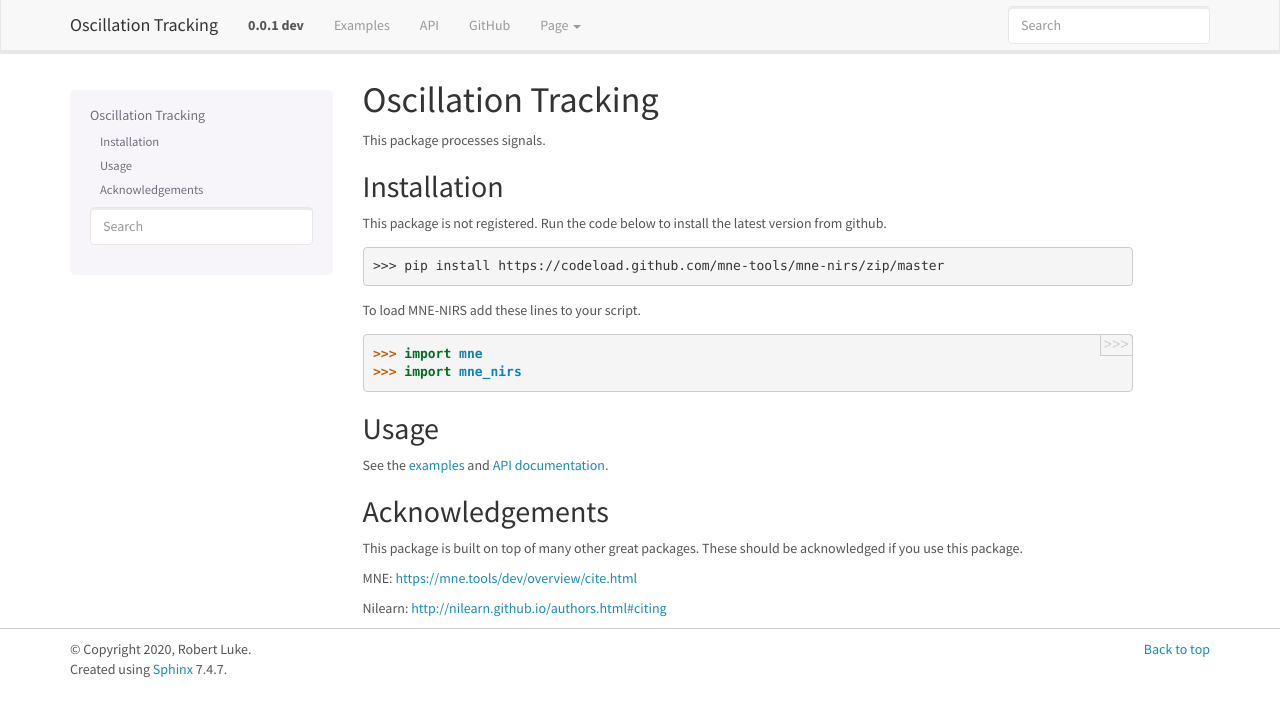
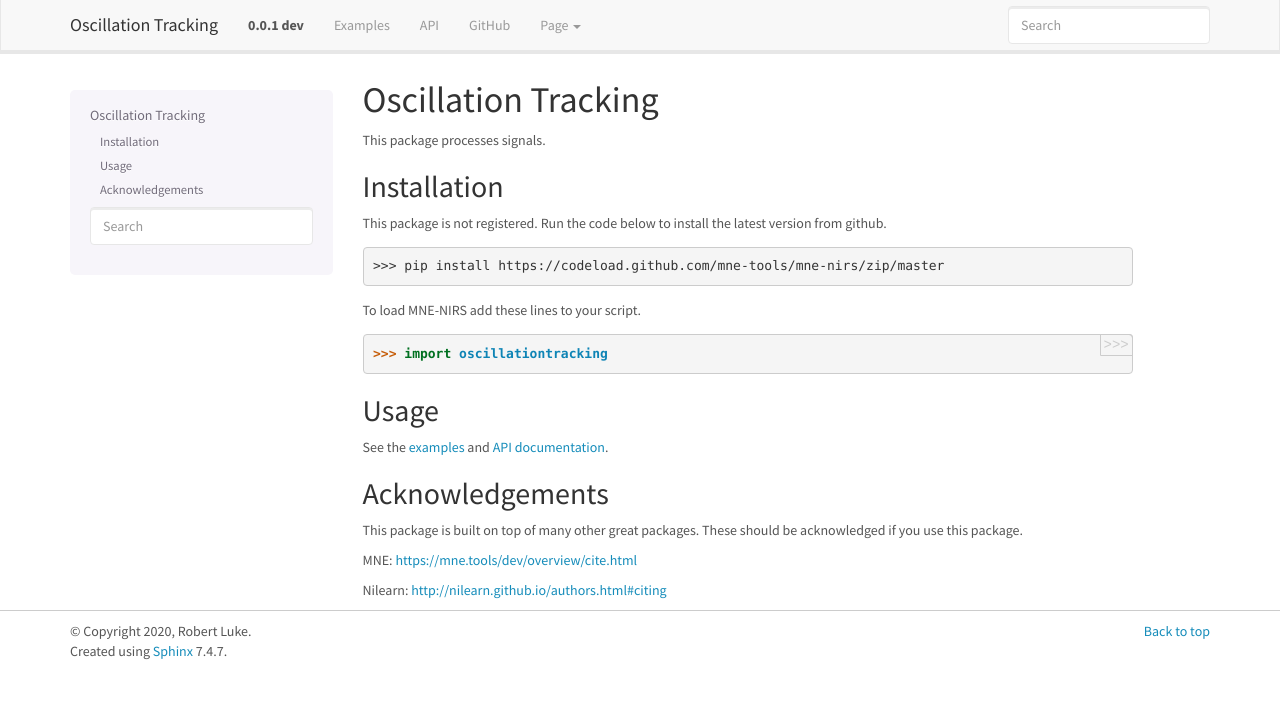
Before and after one commit to rob-luke/oscillationtracking, a Sphinx documentation site: the page built from doc/index.rst, in a window 1280 px wide. Shown: the top 717 px of the page. Built offline with Sphinx 7.4.7, drawn with Linux system fonts in a browser that asks for light colours.

Commit message:
Update index.rst

```diff
--- a/doc/index.rst
+++ b/doc/index.rst
@@ -25,8 +25,7 @@ To load MNE-NIRS add these lines to your script.
 
 .. code:: python
 
-    >>> import mne
-    >>> import mne_nirs
+    >>> import oscillationtracking
 
 
 Usage
```
